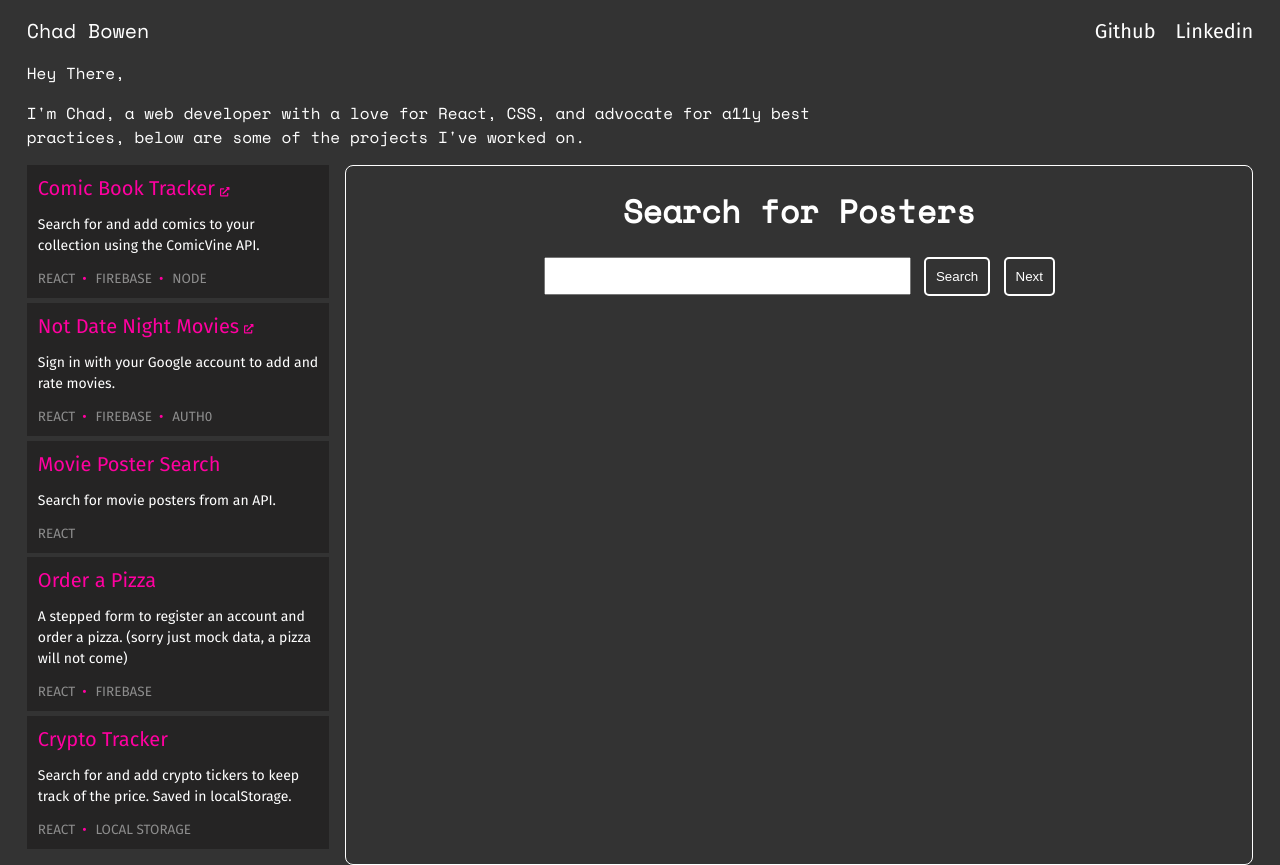
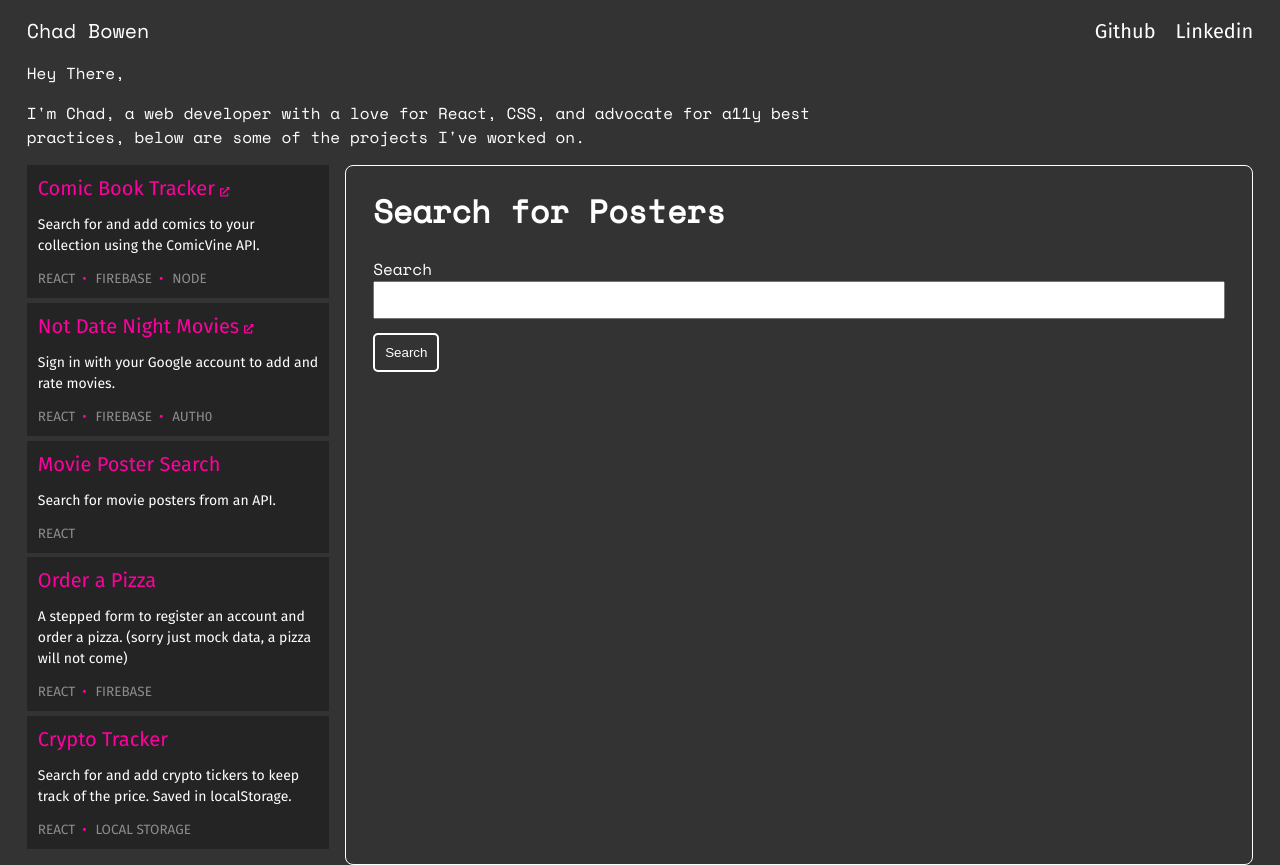
Before and after one commit to Chadbowen248/new-portfolio, a React (Create React App) app: page /moviePosterSearch in a window 1280 px wide. Built offline with nearby package versions, Linux system fonts and the light colour scheme.

Commit message:
poster search done

```diff
--- a/src/Components/PosterSearch/MoviePosterSearch.js
+++ b/src/Components/PosterSearch/MoviePosterSearch.js
@@ -5,10 +5,8 @@ const MoviePosterSearch = () => {
   const [error, setError] = useState(null);
   const [searchString, setSearchString] = useState("");
   const [isLoaded, setIsLoaded] = useState(false);
-  const [step, setStep] = useState(0)
+  const [step, setStep] = useState(0);
   const [searchResults, setSearchResults] = useState([]);
-
-
 
   const formatDate = (dateToFormat) => {
     const date = dateToFormat;
@@ -32,33 +30,85 @@ const MoviePosterSearch = () => {
           })
         );
         setSearchResults(transformData);
-        setIsLoaded(true)
-      });
+        setError(false);
+        setStep(0);
+        setIsLoaded(true);
+      })
+      .catch((_err) => setError(true));
   };
   return (
     <div className="poster-search-container">
       <h1>Search for Posters</h1>
+      <form
+      className="poster-search-grid"
+        onSubmit={(e) => {
+          e.preventDefault();
+          getPoster();
+        }}
+      >
       <div className="search-controls">
+        <label htmlFor="movie-search">Search</label>
         <input
           type="text"
+          name="movie-search"
           value={searchString}
           onChange={(e) => {
             setSearchString(e.target.value);
           }}
         />
-        <button className="search-controls__button" type="button" onClick={getPoster}>
+        </div>
+        <button type="submit" className="search-controls__button">
           Search
         </button>
-        <button className="search-controls__button" onClick={() => setStep(state => state + 1)}>Next</button>
+      </form>
+      {error && <h1>Sorry, something went wrong.</h1>}
+
+      {isLoaded && !error && (
+        <div className="search-display">
+          <div className="search-display-section">
+            <ul>
+              <li className="result-meta-item">
+                <strong>Title:</strong>{" "}
+                {searchResults[step].title || "data not available"}
+              </li>
+              <li className="result-meta-item">
+                Release Date:{" "}
+                {searchResults[step].releaseDate || "data not available"}
+              </li>
+              <li className="result-meta-item">
+                Overview: {searchResults[step].overview || "data not available"}
+              </li>
+            </ul>
+            <div>
+              <img
+                src={`https://image.tmdb.org/t/p/original${searchResults[step]?.poster_path}`}
+                alt="movie poster"
+                className="search-display__image"
+              />
+              <div className="search-results-controls">
+                <button
+                  tydivpe="button"
+                  className={step === 0 ? "hidden" : "search-controls__button"}
+                  onClick={() => setStep((state) => state - 1)}
+                >
+                  Back
+                </button>
+                <button
+                  type="button"
+                  className={
+                    step === searchResults.length - 1
+                      ? "hidden"
+                      : "search-controls__button"
+                  }
+                  onClick={() => setStep((state) => state + 1)}
+                >
+                  Next
+                </button>
               </div>
-      {isLoaded && <div className="search-display">
-        <ul>
-            <li>Title: {searchResults[step]?.title}</li>
-            <li>Overview: {searchResults[step]?.overview}</li>
-            <li>Release Date: {searchResults[step]?.releaseDate}</li>
-        </ul>
-        <img src={`https://image.tmdb.org/t/p/original${searchResults[step]?.poster_path}`} alt="movie poster"/>
-      </div>}
+            </div>
+          </div>
+        </div>
+      )}
     </div>
   );
 };
--- a/src/Components/PosterSearch/style.css
+++ b/src/Components/PosterSearch/style.css
@@ -1,24 +1,66 @@
-.search-controls {
-  width: 60%;
-  display: flex;
+.search-controls__button {
+  margin-top: 1em;
 }
 
 .search-controls input {
   width: 100%;
+  margin-right: 1em;
 }
 
-.poster-search-container {
-  display: flex;
-  flex-direction: column;
-  align-items: center;
+.result-meta-item {
+  background-color: var(--white);
+  color: var(--dark);
+  padding: 10px;
 }
 
-.search-controls__button {
+.search-display li {
+  font-size: 1rem;
+}
+
+.search-display li + li {
+  margin-top: 1em;
+}
+
+.poster-search-container img {
+  max-width: 70%;
+  margin: 0 auto;
+  margin-bottom: 1em;
+  display: block;
+}
+
+.search-display li:nth-of-type(3) {
+  display: none;
+}
+
+.search-controls__button + .search-controls__button {
   margin-left: 1em;
 }
 
-.search-display {
+.search-results-controls {
   display: flex;
-  flex-direction: column;
-  align-items: center;
+  justify-content: space-between;
 }
+
+@media (min-width: 760px) {
+  .search-display li:nth-of-type(3) {
+    display: inherit;
+  }
+}
+
+@media (min-width: 900px) {
+  .search-display-section {
+    display: grid;
+    grid-template-columns: 1fr 1fr;
+    column-gap: 1.2em;
+    margin-top: 2em;
+  }
+
+  .poster-search-grid {
+    grid-template-columns: 75% auto;
+    column-gap: 1em;
+  }
+
+  .poster-search-container img {
+    max-width: 100%;
+  }
+}
--- a/src/Components/SteppedSignUpForm/FormikStepper.js
+++ b/src/Components/SteppedSignUpForm/FormikStepper.js
@@ -21,7 +21,7 @@ export const FormikStepper = ({ children, setStep, step, ...props }) => {
       }}
     >
       {({ isSubmitting }) => (
-        <Form autoComplete="off">
+        <Form autoComplete="off" className="stepper-form">
           <Stepper array={childrenArray} currentStep={step} />
           <div>{currentStep}</div>
           <div className="form-navigation">
--- a/src/Components/SteppedSignUpForm/style.css
+++ b/src/Components/SteppedSignUpForm/style.css
@@ -16,7 +16,7 @@ button {
   color: white;
 }
 
-form {
+.stepper-form {
   width: 100%;
   height: 100%;
   display: grid;
```
Lines whose indentation alone changed are shown as unchanged.
